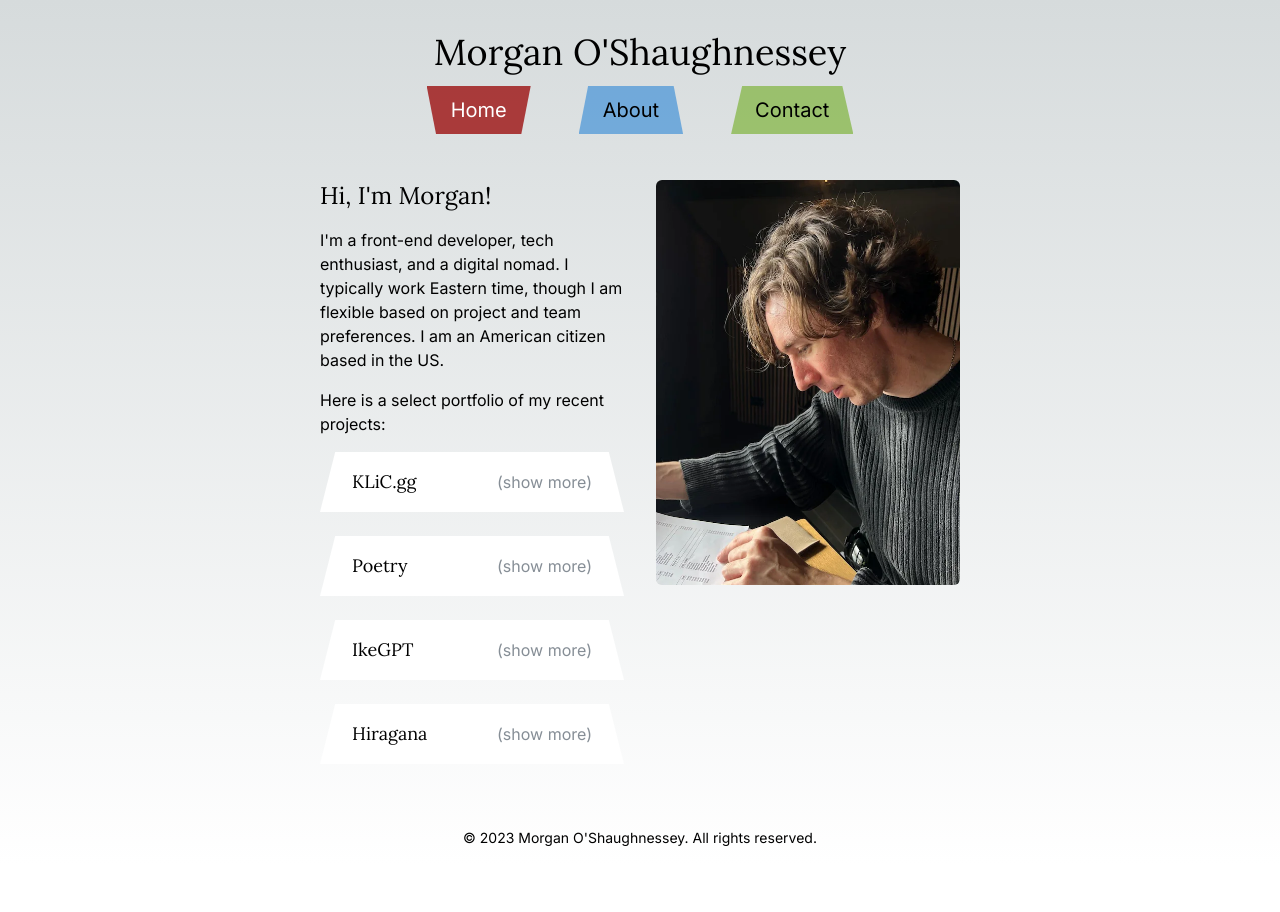
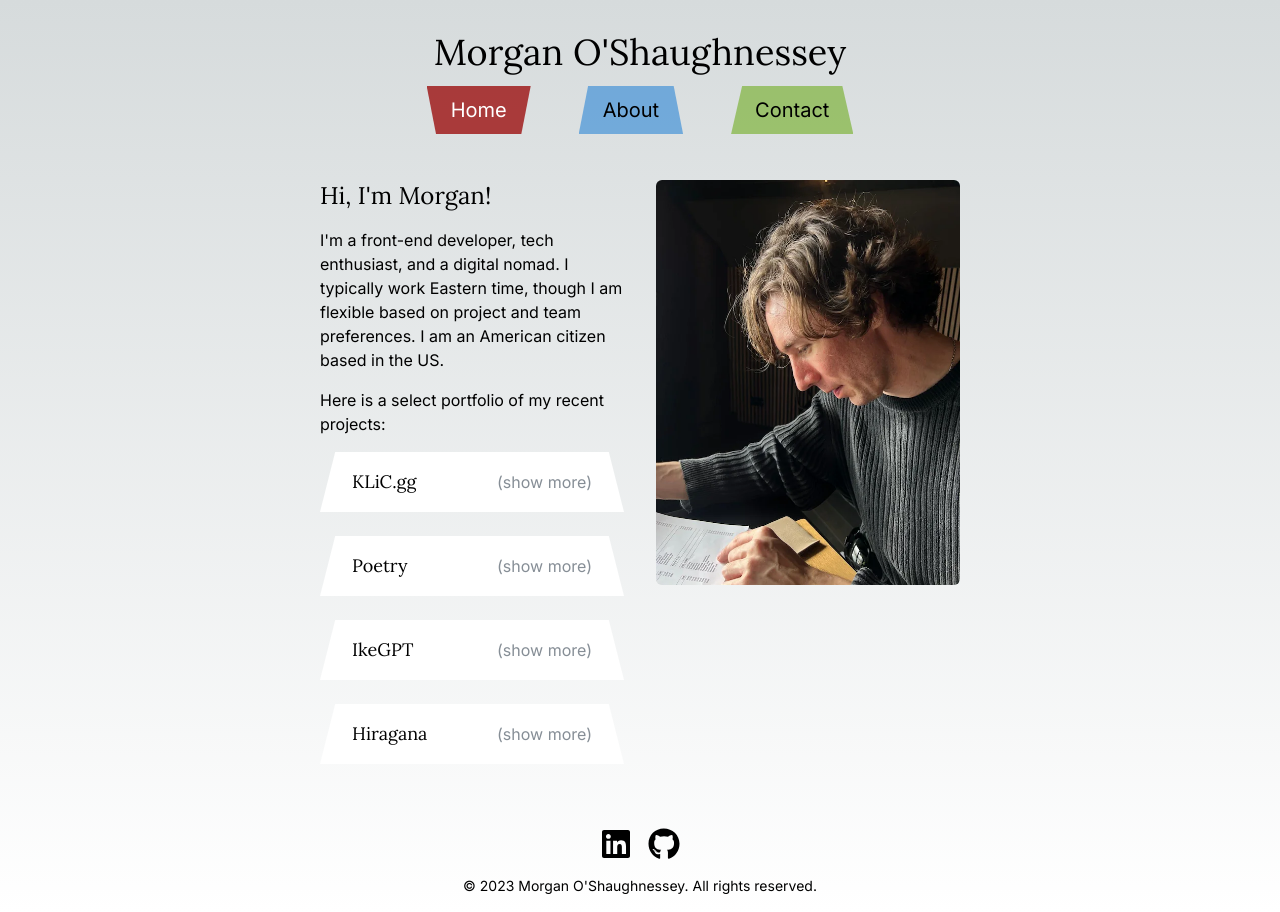
Before and after one commit to theMorganObject/tmo-portfolio, a Next.js app: page / in a window 1280 px wide. Before the commit the page ends 864 px from the top, so only its background shows below. Built offline with nearby package versions, Linux system fonts and the light colour scheme.

Commit message:
linkedin and github buttons

```diff
--- a/src/app/layout.tsx
+++ b/src/app/layout.tsx
@@ -3,6 +3,7 @@ import type { Metadata } from 'next';
 import { Inter, Lora } from 'next/font/google';
 import Header from '@/components/UI/Header';
 import { useEffect } from 'react';
+import Footer from '@/components/UI/Footer';
 
 const inter = Inter({
   subsets: ['latin'],
@@ -24,8 +25,6 @@ export const metadata: Metadata = {
     "dev, developer, front-end developer, web development, agile, scrum master, Next.js, React, Morgan O'Shaughnessey",
 };
 
-const getCurrentYear = () => new Date().getFullYear();
-
 export default function RootLayout({
   children,
 }: {
@@ -36,9 +35,7 @@ export default function RootLayout({
       <body className='font-sans bg-white text-gray-800 antialiased flex flex-col min-h-screen'>
         <Header />
         <main className='flex-grow px-4'>{children}</main>
-        <footer className='text-center py-4 text-sm text-gray-600'>
-          &copy; {getCurrentYear()} Morgan O'Shaughnessey. All rights reserved.
-        </footer>
+        <Footer />
       </body>
     </html>
   );
--- /dev/null
+++ b/src/components/UI/Footer.tsx
@@ -0,0 +1,37 @@
+import { FaLinkedin, FaGithub } from 'react-icons/fa'; // Ensure you have react-icons installed
+
+function Footer() {
+  const getCurrentYear = () => new Date().getFullYear();
+
+  return (
+    <footer className='text-center py-4 text-sm text-gray-600'>
+      <div className='flex justify-center gap-4 mb-4'>
+        <a
+          href='https://www.linkedin.com/in/your-profile'
+          target='_blank'
+          rel='noopener noreferrer'
+          aria-label='LinkedIn'
+        >
+          <FaLinkedin
+            className='text-gray-600 hover:text-gray-800 transition-colors duration-300'
+            size={32}
+          />
+        </a>
+        <a
+          href='https://github.com/theMorganObject'
+          target='_blank'
+          rel='noopener noreferrer'
+          aria-label='GitHub'
+        >
+          <FaGithub
+            className='text-gray-600 hover:text-gray-800 transition-colors duration-300'
+            size={32}
+          />
+        </a>
+      </div>
+      &copy; {getCurrentYear()} Morgan O'Shaughnessey. All rights reserved.
+    </footer>
+  );
+}
+
+export default Footer;
```
